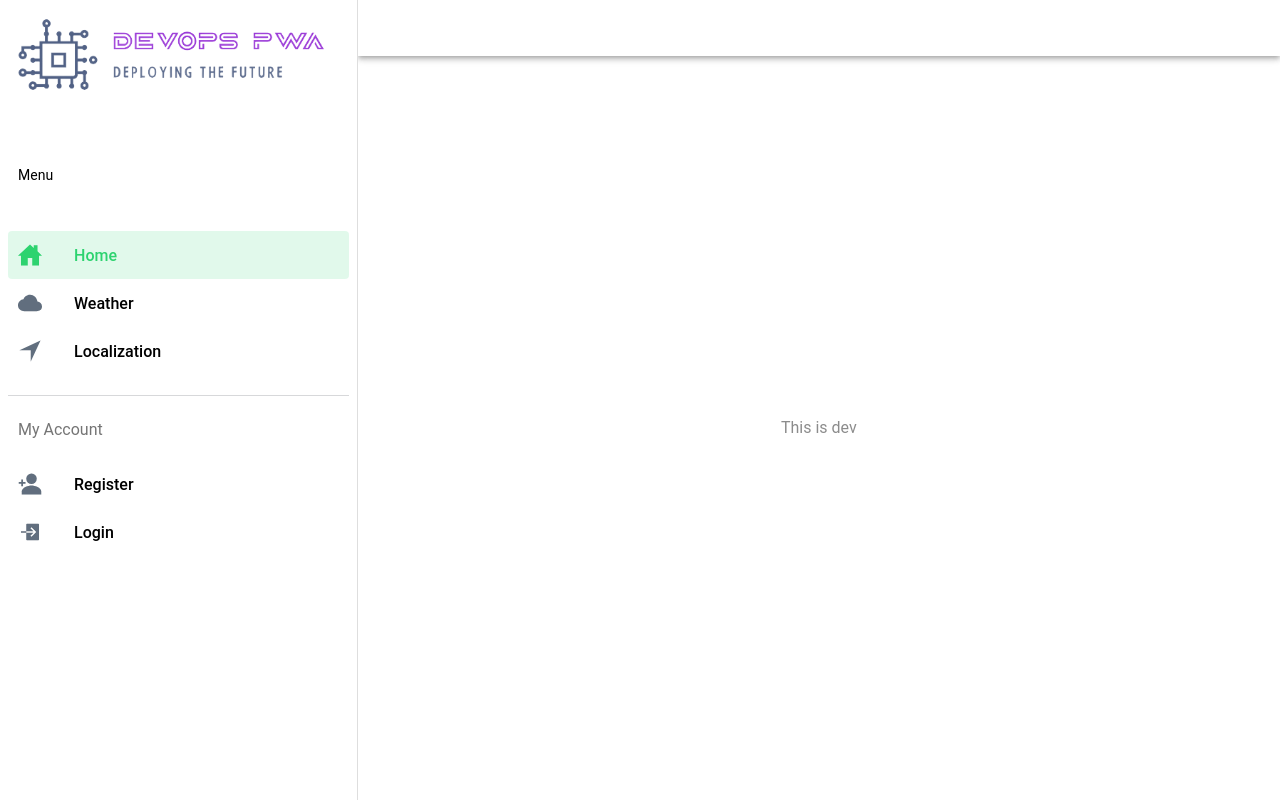
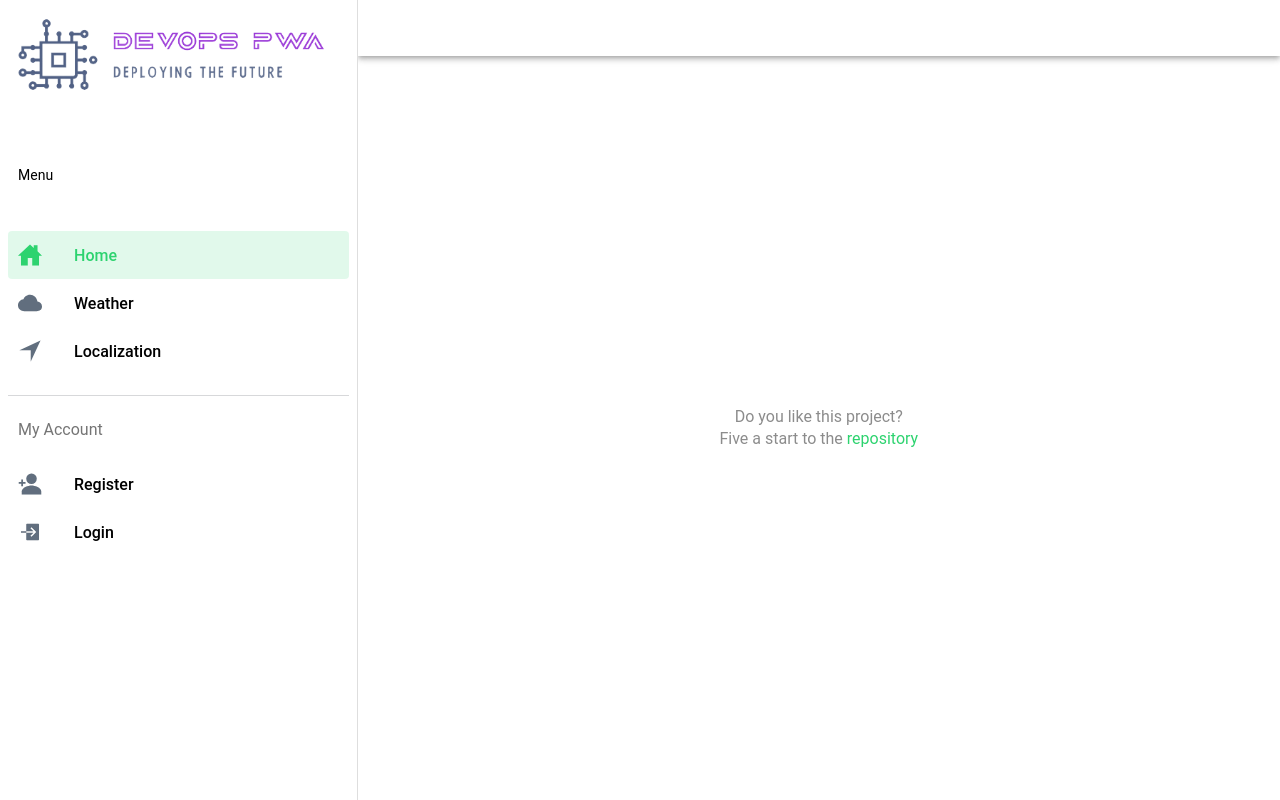
Before and after one commit to laurapmedeiro/TFM_DevOps, a React (Vite) app in the folder blue-green-pwa/: page /page/home in a window 1280 px wide. Built offline with nearby package versions, Linux system fonts and the light colour scheme; the HTML template or start-up script is replaced by a standard one.

Commit message:
Update ExploreContainer.tsx to show repo

```diff
--- a/blue-green-pwa/src/components/ExploreContainer.tsx
+++ b/blue-green-pwa/src/components/ExploreContainer.tsx
@@ -7,7 +7,8 @@ interface ContainerProps {
 const ExploreContainer: React.FC<ContainerProps> = ({ name }) => {
   return (
     <div id="container">
-      <p> This is dev </p>
+      <p> Do you like this project?  </p>
+      <p> Five a start to the <a target="_blank" rel="noopener noreferrer" href=" https://github.com/laurapmedeiro/TFM_DevOps.git"> repository </a></p>
     </div>
   );
 };
```
